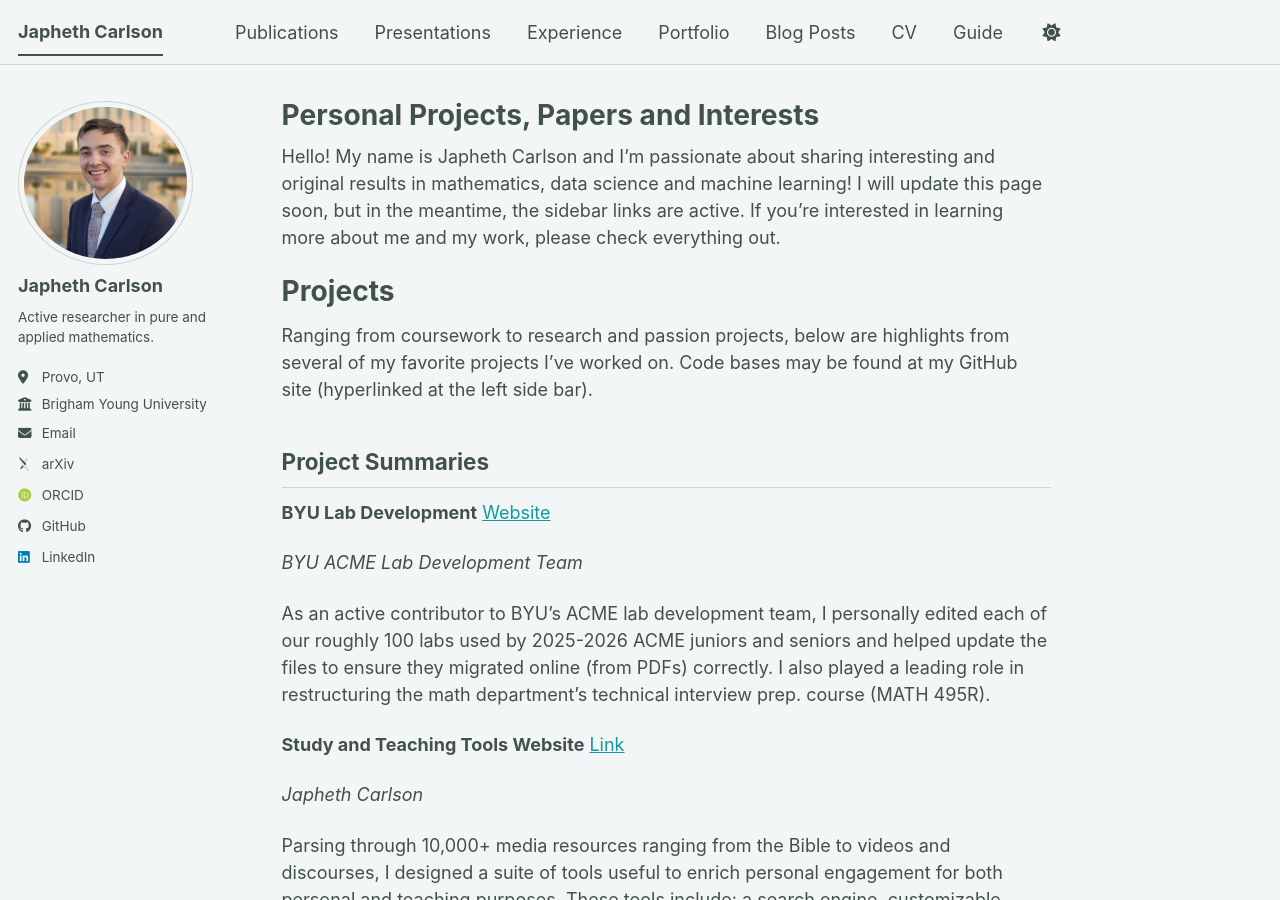
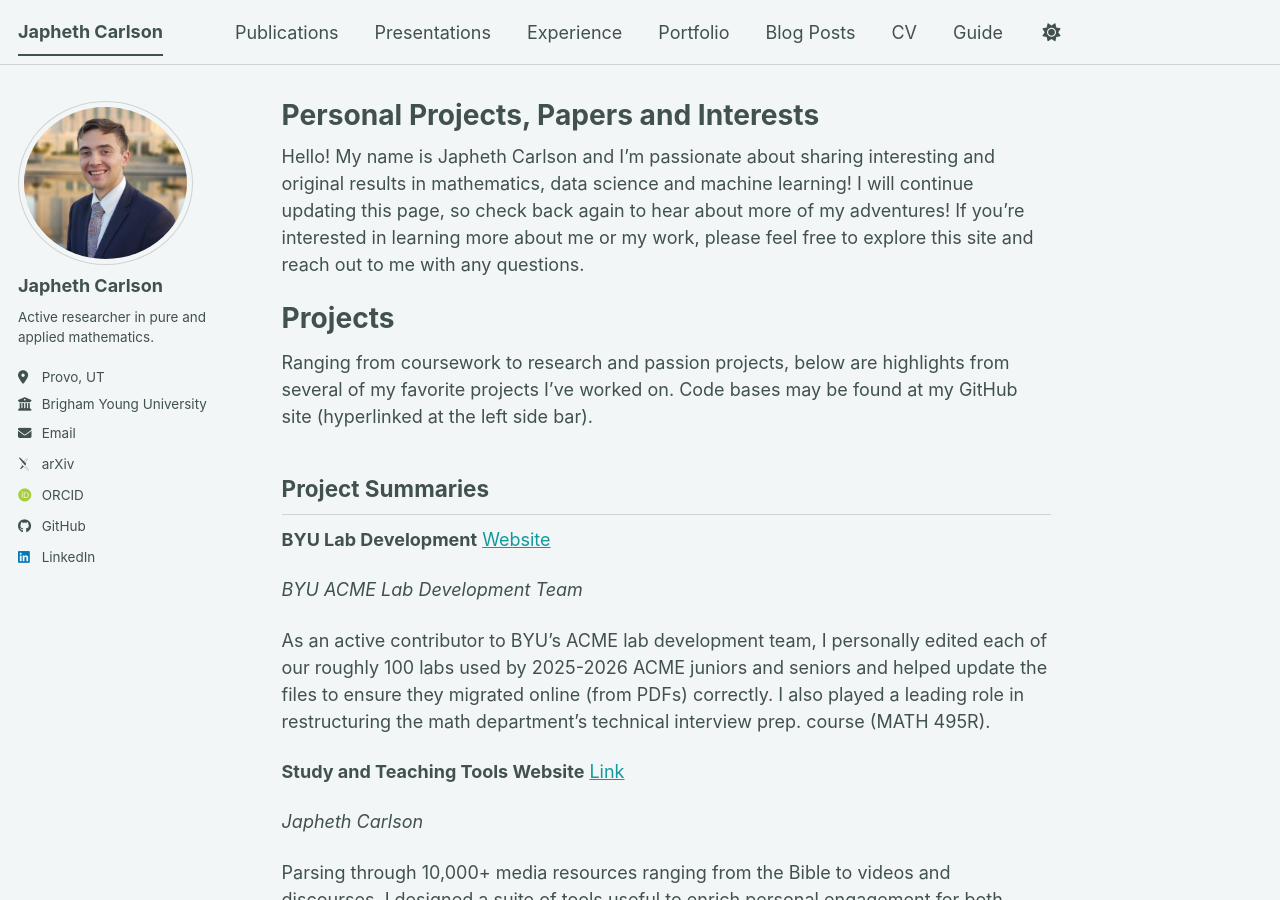
Before and after one commit to jrc117/jrc117.github.io, a Jekyll site: the page built from _pages/about.md, in a window 1280 px wide and 900 px high. Built offline with Jekyll 4.4.1, drawn with Linux system fonts in a browser that asks for light colours; some web fonts are replaced; a script bundle is joined from its source files by our own code; library files that are not in the unit come from our copies.

Commit message:
Revise about page introduction text
Updated personal introduction to reflect ongoing updates and encourage exploration.

```diff
--- a/_pages/about.md
+++ b/_pages/about.md
@@ -7,7 +7,7 @@ redirect_from:
   - /about.html
 ---
 
-Hello!  My name is Japheth Carlson and I'm passionate about sharing interesting and original results in mathematics, data science and machine learning!  I will update this page soon, but in the meantime, the sidebar links are active.  If you're interested in learning more about me and my work, please check everything out.
+Hello!  My name is Japheth Carlson and I'm passionate about sharing interesting and original results in mathematics, data science and machine learning!  I will continue updating this page, so check back again to hear about more of my adventures!  If you're interested in learning more about me or my work, please feel free to explore this site and reach out to me with any questions.
 
 Projects
 ======
```
